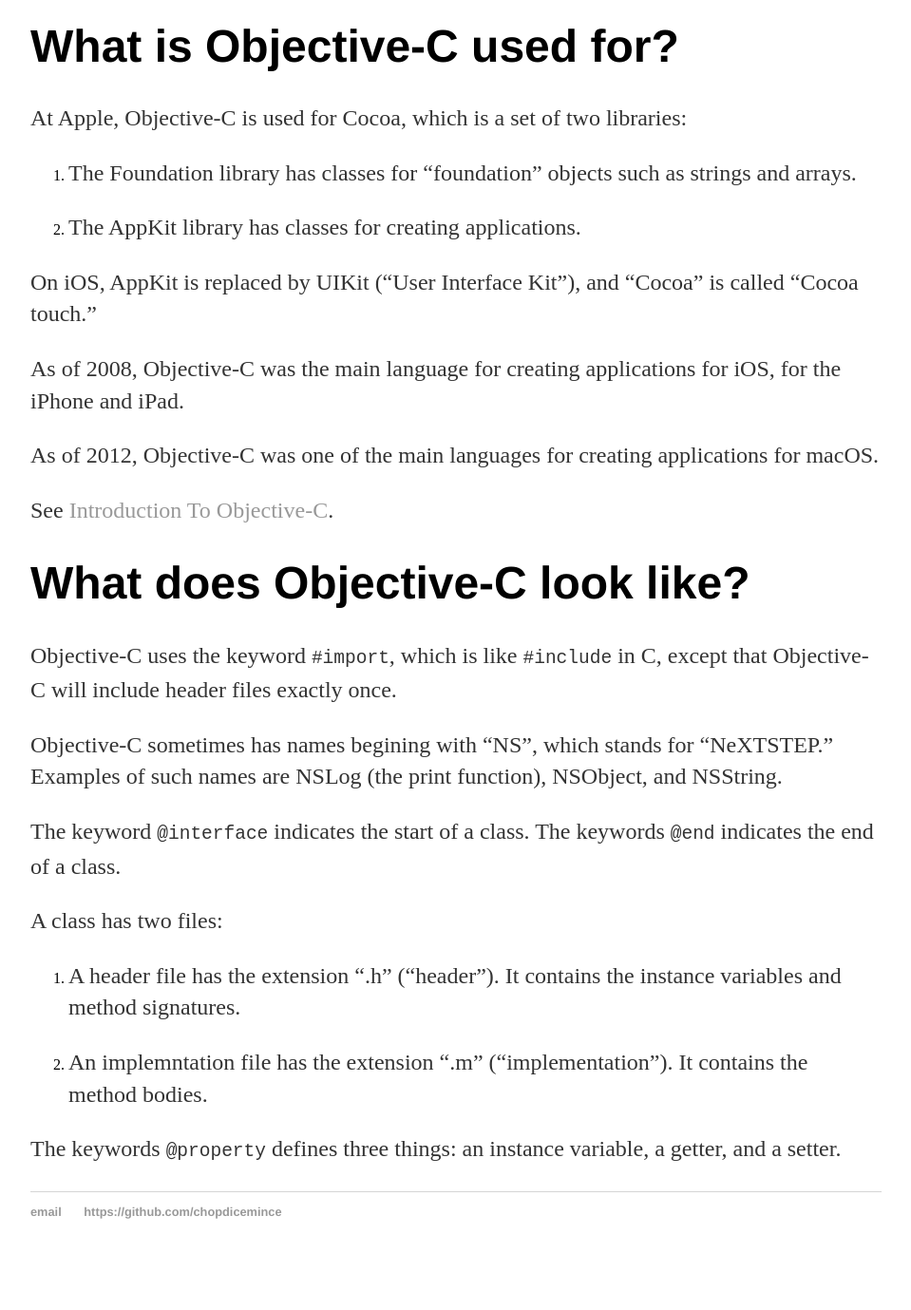
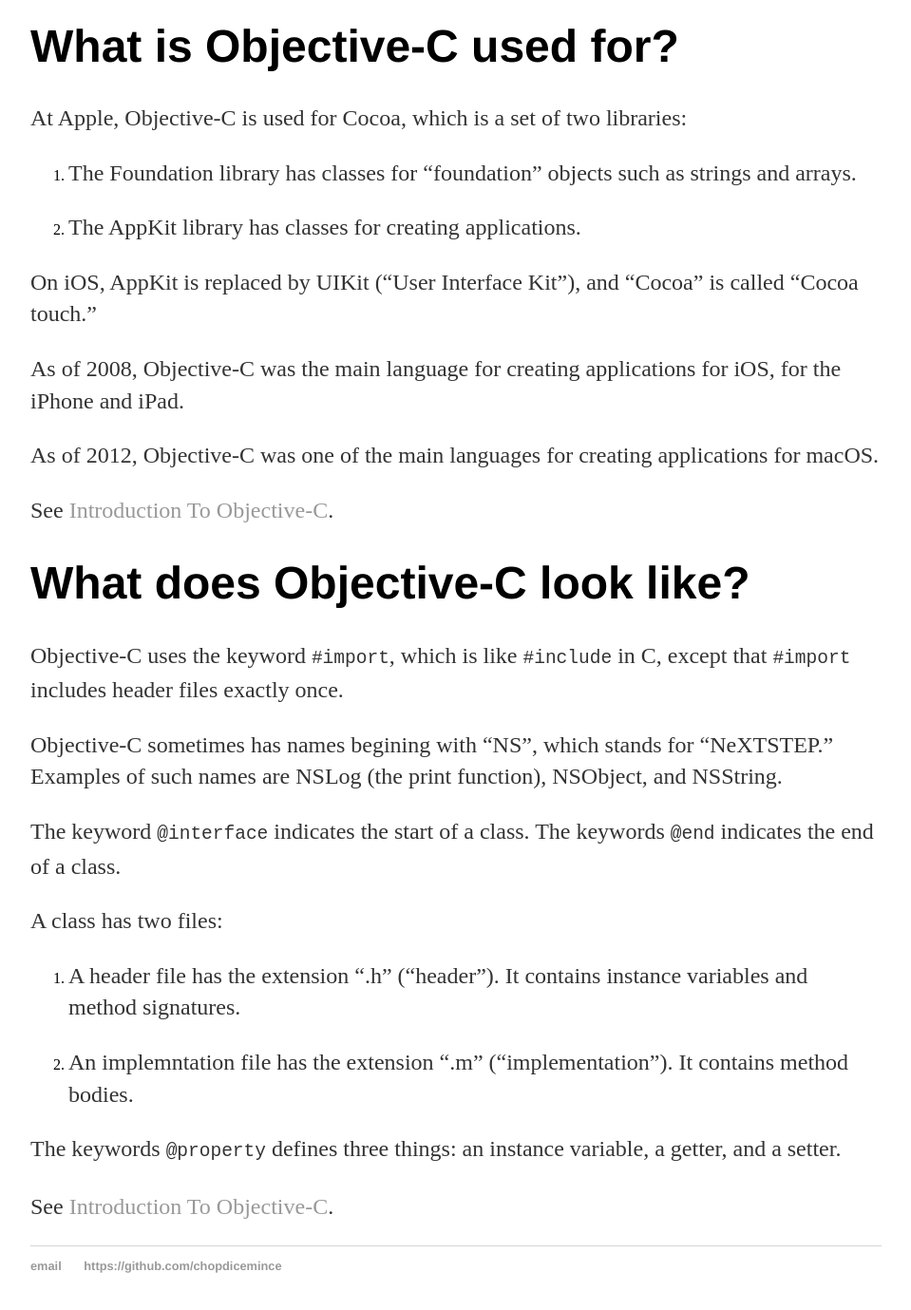
Before and after one commit to chopdicemince/chopdicemince.github.io, a Jekyll site: the page built from _posts/2018-08-05-objective-c.md, in a window 1280 px wide and 1400 px high, scrolled down 1028 px. Shown: the top 1379 px of the window at 95% size, without its empty margins (160-1119 px from the left). Built offline with Jekyll 4.4.1, drawn with Linux system fonts in a browser that asks for light colours; before the commit the page ends 2371 px from its top, so only the background shows below that.

Commit message:
Change some text

````diff
--- a/_posts/2018-08-05-objective-c.md
+++ b/_posts/2018-08-05-objective-c.md
@@ -42,7 +42,7 @@
 
 # What does Objective-C look like?
 
-Objective-C uses the keyword ```#import```, which is like ```#include``` in C, except that Objective-C will include header files exactly once.
+Objective-C uses the keyword ```#import```, which is like ```#include``` in C, except that ```#import``` includes header files exactly once.
 
 Objective-C sometimes has names begining with "NS", which stands for "NeXTSTEP." Examples of such names are NSLog (the print function), NSObject, and NSString.
 
@@ -50,8 +50,10 @@
 
 A class has two files:
 
-1. A header file has the extension ".h" ("header"). It contains the instance variables and method signatures.
+1. A header file has the extension ".h" ("header"). It contains instance variables and method signatures.
 
-2. An implemntation file has the extension ".m" ("implementation"). It contains the method bodies.
+2. An implemntation file has the extension ".m" ("implementation"). It contains method bodies.
 
 The keywords ```@property``` defines three things: an instance variable, a getter, and a setter.
+
+See [Introduction To Objective-C](https://www.cs.colorado.edu/~kena/classes/5448/f12/lectures/13-introtoobjectivec.pdf).
````
